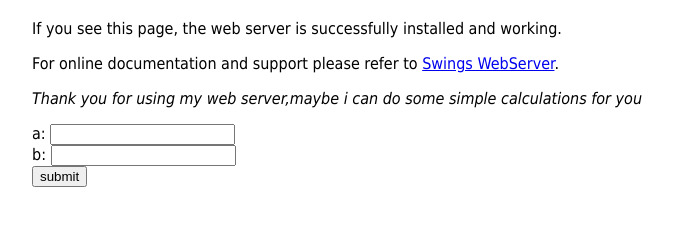
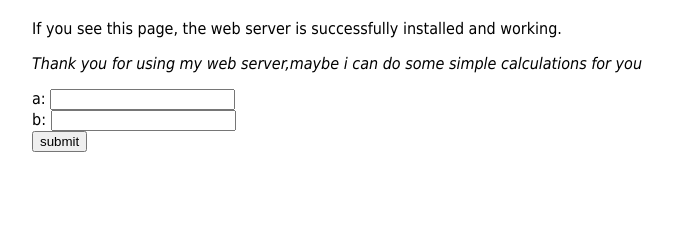
Before and after one commit to ReleaseMyHunTianLing/A-Simple-Cpp-WebServer, a plain HTML site: page www/index.html in a window 1280 px wide. Shown: the part 62-288 px from the top of the page, without its empty margins (288-961 px from the left). Drawn offline with Linux system fonts and the light colour scheme.

Commit message:
Update index.html

```diff
--- a/www/index.html
+++ b/www/index.html
@@ -16,8 +16,6 @@
 <p>If you see this page, the  web server is successfully installed and
 working. </p>
 
-<p>For online documentation and support please refer to
-<a href="https://github.com/zhangwenxiao">Swings WebServer</a>.<br/>
 
 <p><em>Thank you for using my web server,maybe i can do some simple calculations for you</em></p>
 
```
